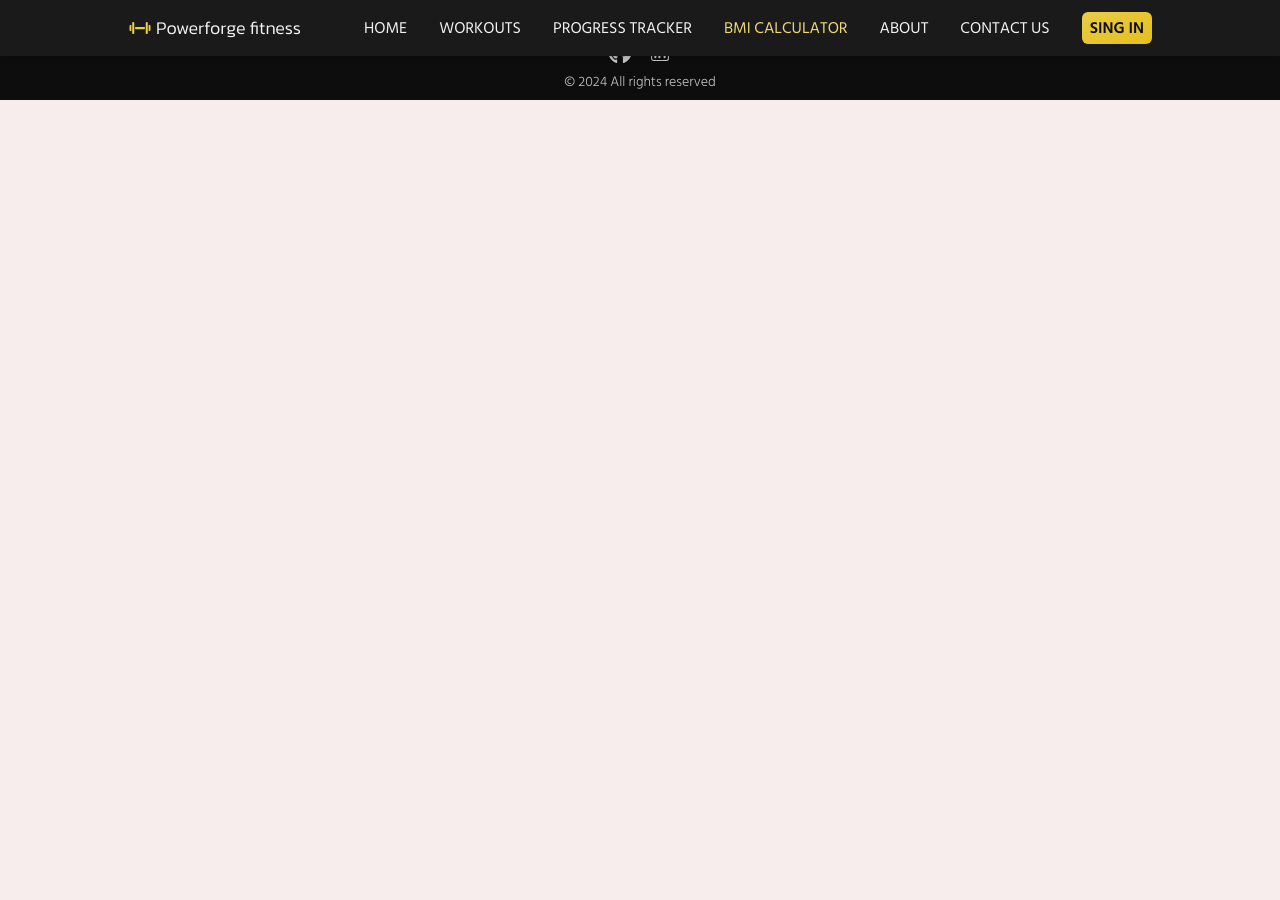
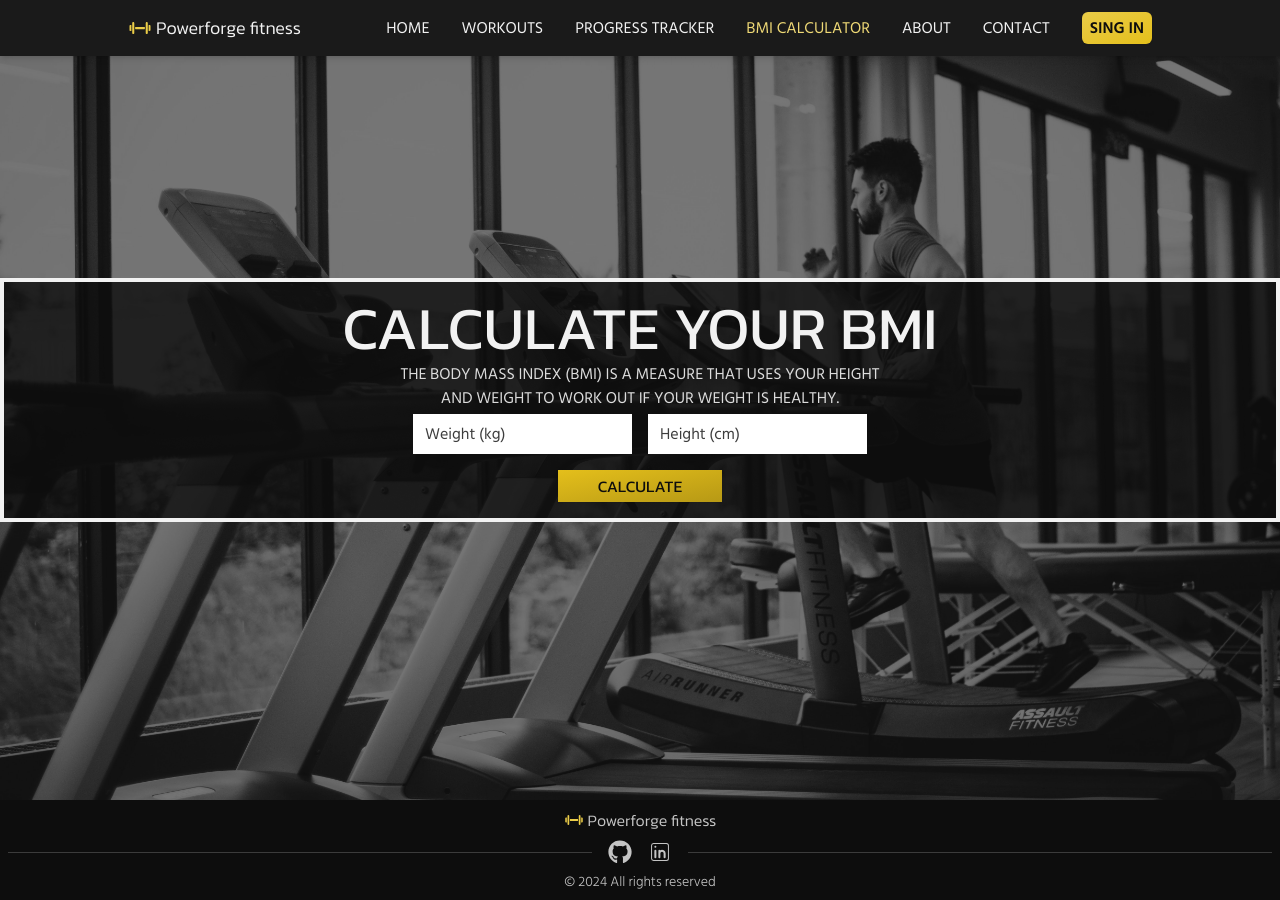
Before and after one commit to Fijalkowskim/Powerforge-Fitness, a React (Create React App) app: page /bmi in a window 1280 px wide. Before the commit the page ends 800 px from the top, so only its background shows below. Built offline with nearby package versions, Linux system fonts and the light colour scheme.

Commit message:
Background texture

```diff
--- a/src/App.tsx
+++ b/src/App.tsx
@@ -2,16 +2,24 @@ import { BrowserRouter, Routes, Route } from "react-router-dom";
 import Homepage from "./pages/Homepage";
 import Navbar from "./components/navbar/Navbar";
 import Footer from "./components/footer/Footer";
+import BMIPage from "./pages/BMIPage";
+import ScrollToTop from "./helpers/ScrollToTop";
+import Background from "./components/general/Background";
 
 function App() {
   return (
+    <div className="relative h-full w-full scroll-smooth">
+      <Background />
       <BrowserRouter>
+        <ScrollToTop />
         <Navbar />
         <Routes>
           <Route path="/" element={<Homepage />} />
+          <Route path="/bmi" element={<BMIPage />} />
         </Routes>
         <Footer />
       </BrowserRouter>
+    </div>
   );
 }
 
--- /dev/null
+++ b/src/components/bmi-page/BMICalculator.tsx
@@ -0,0 +1,143 @@
+import React, { useState } from "react";
+import CustomButton from "../general/CustomButton";
+import BMIIndicatorRange from "./BMIIndicatorRange";
+export interface BMIIndicator {
+  rangeTo: number;
+  status: string;
+  description: string;
+}
+const BMIIndicatorRanges: BMIIndicator[] = [
+  {
+    rangeTo: 16.5,
+    status: "Critical Underweight",
+    description:
+      "Your weight is at a critically low level and poses a serious health risk. It is important to consult with a healthcare professional immediately for personalized guidance.",
+  },
+  {
+    rangeTo: 18.5,
+    status: "Underweight",
+    description:
+      "Your weight is below the healthy range, which may indicate insufficient nutrition. Consider adopting a well-balanced diet to improve your overall well-being.",
+  },
+  {
+    rangeTo: 25,
+    status: "Normal Weight",
+    description:
+      "Congratulations! Your weight falls within the normal range, indicating a healthy balance between your height and weight. Keep up the good work with a healthy lifestyle.",
+  },
+  {
+    rangeTo: 30,
+    status: "Overweight",
+    description:
+      "Your weight is above the recommended range, which may increase the risk of certain health conditions. Consider incorporating regular exercise and a balanced diet to achieve a healthier weight.",
+  },
+  {
+    rangeTo: Infinity,
+    status: "Obese",
+    description:
+      "Your weight is at a level that poses significant health risks. It is crucial to seek professional advice and make lifestyle changes to address the potential health consequences associated with obesity.",
+  },
+];
+function BMICalculator() {
+  const [weight, setWeight] = useState<string>("");
+  const [height, setHeight] = useState<string>("");
+  const [bmi, setBmi] = useState<number>();
+  const [bmiIndicator, setBmiIndicator] = useState<BMIIndicator>();
+
+  const calculateBmi = (weight: number, height: number): number => {
+    return (weight / height / height) * 10000;
+  };
+  const calculateBmiIndicator = (
+    bmi: number,
+    bmiIndicators: BMIIndicator[],
+  ): BMIIndicator => {
+    const foundIndicator = bmiIndicators.find((ind) => bmi < ind.rangeTo);
+    return foundIndicator
+      ? foundIndicator
+      : bmiIndicators[bmiIndicators.length - 1];
+  };
+
+  return (
+    <div className="container z-10 flex flex-col items-center justify-center gap-1 border-4 border-primary-50 bg-primary-950/80 p-4 text-center uppercase text-primary-50">
+      <h1 className="font-accent text-6xl">Calculate your BMI</h1>
+      <p className="max-w-[40%] opacity-90">
+        The body mass index (BMI) is a measure that uses your height and weight
+        to work out if your weight is healthy.
+      </p>
+      <form
+        id="bmi-form"
+        className="mb-3 flex flex-row items-center justify-center gap-4"
+        onSubmit={(e) => {
+          e.preventDefault();
+          if (weight === "" || height === "") return;
+          let weightNumber = 0;
+          let heightNumber = 0;
+          try {
+            weightNumber = Number(weight);
+            heightNumber = Number(height);
+          } catch (err) {
+            console.log(err);
+            return;
+          }
+          const newBmi = calculateBmi(weightNumber, heightNumber);
+          setBmi(newBmi);
+          setBmiIndicator(calculateBmiIndicator(newBmi, BMIIndicatorRanges));
+        }}
+      >
+        <input
+          placeholder="Weight (kg)"
+          type="number"
+          value={weight}
+          onChange={(e) => setWeight(e.target.value)}
+          required
+          className="px-3 py-2 text-primary-950 placeholder-primary-950/80"
+        />
+        <input
+          placeholder="Height (cm)"
+          type="number"
+          value={height}
+          onChange={(e) => setHeight(e.target.value)}
+          required
+          className="px-3 py-2 text-primary-950 placeholder-primary-950/80"
+        />
+      </form>
+      <CustomButton
+        variant={"darker"}
+        type="submit"
+        form="bmi-form"
+        className="rounded-none px-10"
+      >
+        Calculate
+      </CustomButton>
+      {bmi && bmiIndicator && (
+        <div className="flex w-full max-w-[80%]  flex-row items-center justify-between gap-1">
+          <div className="flex flex-col items-center justify-center">
+            <span className="font-accent text-5xl">
+              Your bmi:{" "}
+              <span className="text-action-500">{bmi.toFixed(1)}</span>
+            </span>
+            <p className="text-lg font-light tracking-wide text-action-500">
+              {bmiIndicator.status}
+            </p>
+          </div>
+          <p className="max-w-[50%] font-light">{bmiIndicator.description}</p>
+          <div className=" flex flex-shrink-0 flex-col items-start justify-center">
+            <h1>BMI range indication</h1>
+            {BMIIndicatorRanges.map((r, idx) => (
+              <BMIIndicatorRange
+                key={idx}
+                bmiData={r}
+                bmiPreviousRange={
+                  idx > 0 ? BMIIndicatorRanges[idx - 1].rangeTo : undefined
+                }
+                last={idx === BMIIndicatorRanges.length - 1}
+              />
+            ))}
+          </div>
+        </div>
+      )}
+    </div>
+  );
+}
+
+export default BMICalculator;
--- /dev/null
+++ b/src/components/bmi-page/BMIIndicatorRange.tsx
@@ -0,0 +1,23 @@
+import React from "react";
+import { BMIIndicator } from "./BMICalculator";
+interface Props {
+  bmiData: BMIIndicator;
+  bmiPreviousRange?: number;
+  last?: boolean;
+}
+function BMIIndicatorRange({ bmiData, bmiPreviousRange, last }: Props) {
+  return (
+    <p className="text-sm">
+      <span className="text-base text-action-400">
+        {bmiPreviousRange !== undefined
+          ? last === true
+            ? `${bmiPreviousRange} <`
+            : `${bmiPreviousRange} - ${bmiData.rangeTo}`
+          : `< ${bmiData.rangeTo}`}
+      </span>{" "}
+      - {bmiData.status}
+    </p>
+  );
+}
+
+export default BMIIndicatorRange;
--- /dev/null
+++ b/src/components/general/Background.tsx
@@ -0,0 +1,12 @@
+import React from "react";
+import BgImage from "../../images/BgTexture.jpg";
+function Background() {
+  return (
+    <img
+      src={BgImage}
+      className="absolute inset-0 -z-10 h-full w-full object-cover opacity-25"
+    />
+  );
+}
+
+export default Background;
--- a/src/components/homepage/HeroSection.tsx
+++ b/src/components/homepage/HeroSection.tsx
@@ -4,7 +4,7 @@ import CustomButton from "../general/CustomButton";
 
 function HeroSection() {
   return (
-    <div>
+    <div className="relative snap-center">
       <img
         src={HeroImage}
         alt="Gym"
--- a/src/components/homepage/ImageColumnSection.tsx
+++ b/src/components/homepage/ImageColumnSection.tsx
@@ -14,7 +14,7 @@ interface Props {
 function ImageColumnSection(props: Props) {
   return (
     <div
-      className={`flex h-screen w-full flex-row items-center justify-between bg-primary-900/95 px-10 ${props.invertedColumn === true && "flex-row-reverse"}`}
+      className={`flex h-screen w-full snap-center flex-row items-center justify-between  px-10 ${props.invertedColumn === true && "flex-row-reverse"}`}
     >
       <img
         className="h-2/3 w-1/2 rounded-md object-cover shadow-2xl drop-shadow-2xl grayscale"
--- a/src/components/navbar/Navbar.tsx
+++ b/src/components/navbar/Navbar.tsx
@@ -8,7 +8,7 @@ const navlinks = [
   { name: "Progress tracker", to: "/tracker" },
   { name: "BMI Calculator", to: "/bmi" },
   { name: "About", to: "/about" },
-  { name: "Contact us", to: "/contact" },
+  { name: "Contact", to: "/contact" },
 ];
 function Navbar() {
   return (
--- /dev/null
+++ b/src/helpers/ScrollToTop.tsx
@@ -0,0 +1,12 @@
+import { useEffect } from "react";
+import { useLocation } from "react-router-dom";
+
+export default function ScrollToTop() {
+  const { pathname } = useLocation();
+
+  useEffect(() => {
+    window.scrollTo(0, 0);
+  }, [pathname]);
+
+  return null;
+}
--- a/src/index.css
+++ b/src/index.css
@@ -3,5 +3,5 @@
 @tailwind utilities;
 
 body {
-  @apply bg-background-50 font-primary;
+  @apply bg-primary-900 font-primary;
 }
--- /dev/null
+++ b/src/pages/BMIPage.tsx
@@ -0,0 +1,18 @@
+import React from "react";
+import BMIBackground from "../images/BmiBackground.jpg";
+import BMICalculator from "../components/bmi-page/BMICalculator";
+
+function BMIPage() {
+  return (
+    <div className="relative flex h-screen flex-col items-center justify-center bg-primary-900">
+      <img
+        className="absolute inset-0 h-full w-full object-cover opacity-40 grayscale"
+        src={BMIBackground}
+        alt="Running man"
+      />
+      <BMICalculator />
+    </div>
+  );
+}
+
+export default BMIPage;
```
Also changed, not shown: src/images/BgTexture.jpg (added), src/images/BmiBackground.jpg (added). Lines whose indentation alone changed are shown as unchanged.
